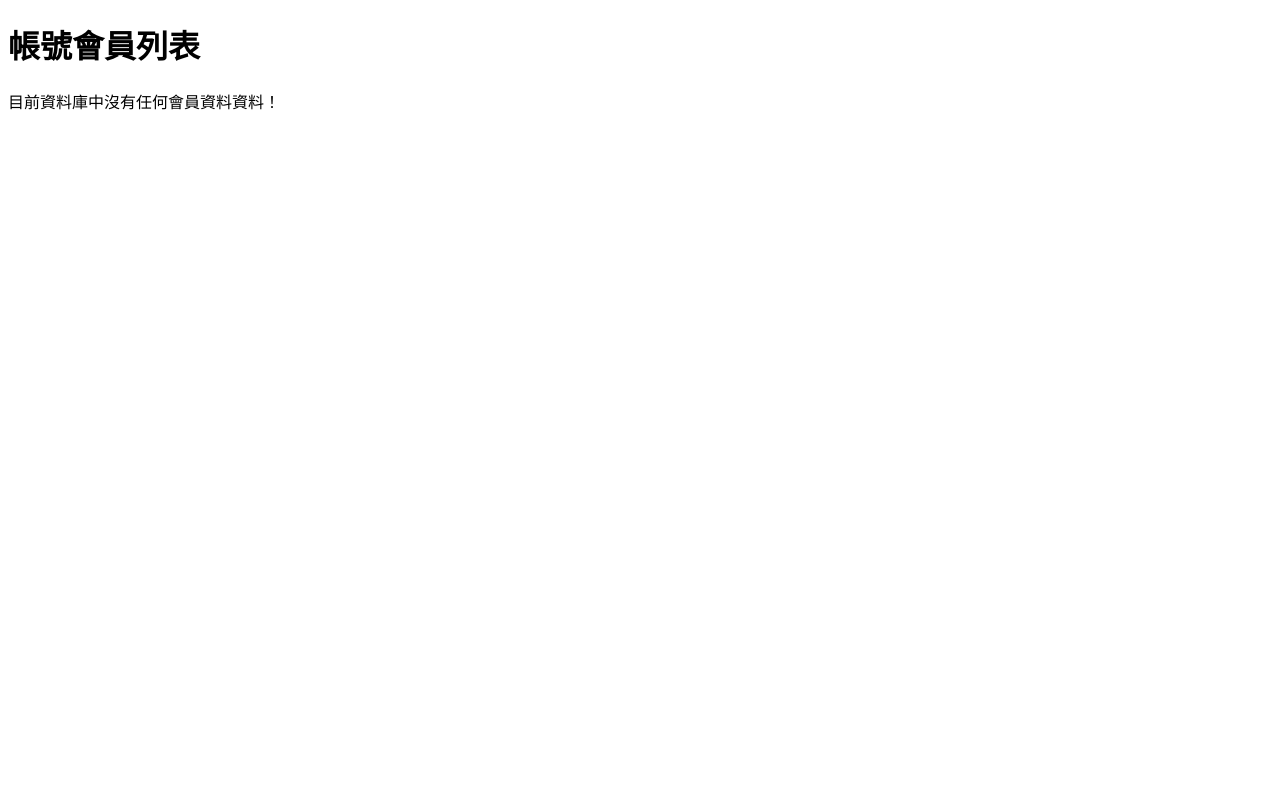
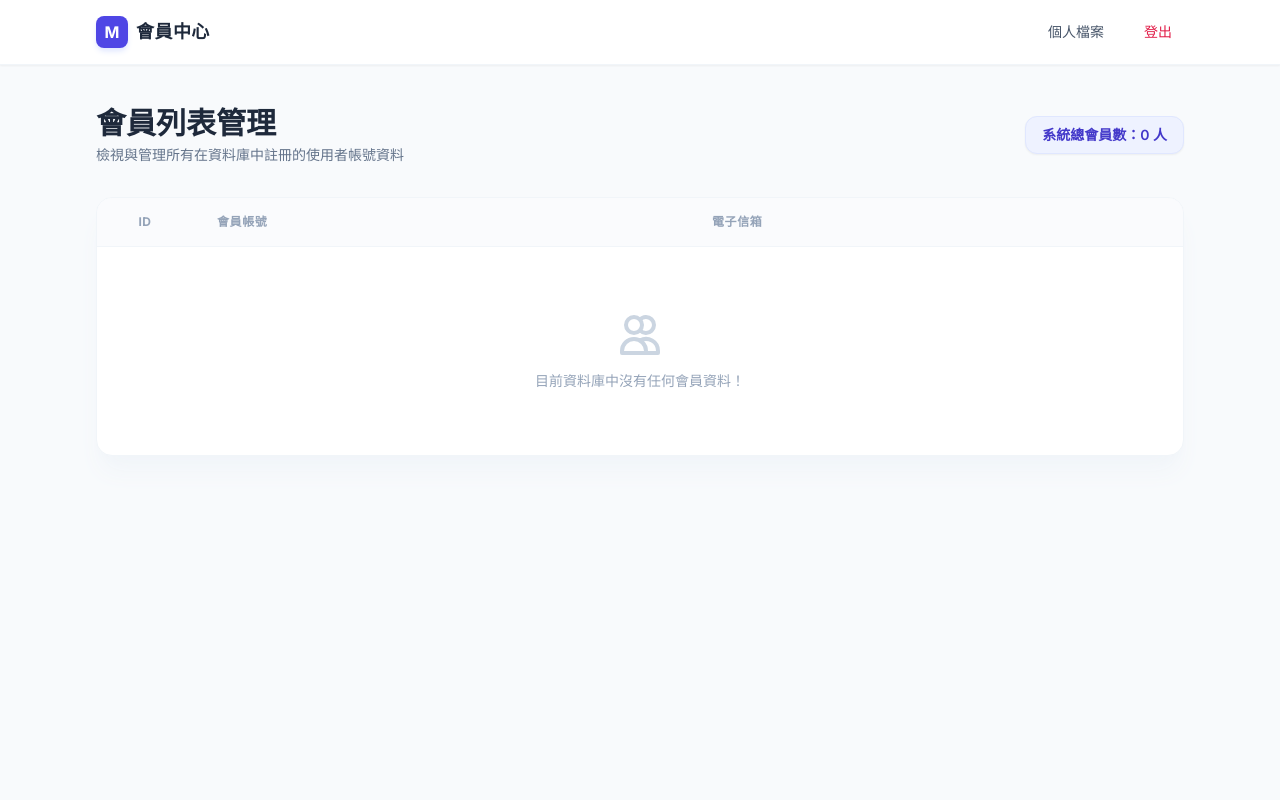
Before and after one commit to gpna1229/login-system-with-flask-and-myaql, a Flask app: page /userlist in a window 1280 px wide. Run offline with Flask 3, Linux system fonts and the light colour scheme; the visitor is signed in with stand-in values (Sample User, id 1); some libraries are stand-ins or nearby versions.

Commit message:
Update CSS style of member list page

```diff
--- a/templates/list.html
+++ b/templates/list.html
@@ -2,33 +2,85 @@
 <html lang="zh-TW">
 <head>
     <meta charset="UTF-8">
-    <title>會員列表</title>
+    <meta name="viewport" content="width=device-width, initial-scale=1.0">
+    <title>會員列表管理</title>
+    <script src="https://cdn.tailwindcss.com"></script>
+    <style>
+        @import url('https://fonts.googleapis.com/css2?family=Inter:wght@300;400;500;600;700&family=Noto+Sans+TC:wght@300;400;500;700&display=swap');
+        body {
+            font-family: 'Inter', 'Noto Sans TC', sans-serif;
+        }
+    </style>
 </head>
-<body>
-    <h1>帳號會員列表</h1>
-    {% if users %}
-        <table>
+<body class="bg-slate-50 min-h-screen flex flex-col justify-between">
+    <nav class="bg-white border-b border-slate-100 sticky top-0 z-10 shadow-sm">
+        <div class="max-w-6xl mx-auto px-4 sm:px-6 lg:px-8">
+            <div class="flex justify-between h-16">
+                <div class="flex items-center gap-2">
+                    <div class="w-8 h-8 rounded-lg bg-indigo-600 flex items-center justify-center text-white font-bold shadow-md shadow-indigo-100">M</div>
+                    <span class="font-bold text-slate-800 text-lg tracking-wide">會員中心</span>
+                </div>
+                <div class="flex items-center gap-2 sm:gap-4">
+                    <a href="/profile" class="text-sm text-slate-600 hover:text-indigo-600 font-medium px-3 py-2 rounded-lg hover:bg-slate-50 transition-all duration-200">個人檔案</a>
+                    <a href="/logout" class="text-sm text-rose-600 hover:text-rose-700 font-medium px-3 py-2 rounded-lg hover:bg-rose-50 transition-all duration-200">登出</a>
+                </div>
+            </div>
+        </div>
+    </nav>
+    <main class="max-w-6xl mx-auto px-4 sm:px-6 lg:px-8 py-10 flex-grow w-full">
+        <div class="mb-8 flex flex-col sm:flex-row justify-between items-start sm:items-center gap-4">
+            <div>
+                <h1 class="text-2xl md:text-3xl font-bold text-slate-800">會員列表管理</h1>
+                <p class="text-sm text-slate-500 mt-1">檢視與管理所有在資料庫中註冊的使用者帳號資料</p>
+            </div>
+            <div class="bg-indigo-50 text-indigo-700 px-4 py-2 rounded-xl text-sm font-semibold border border-indigo-100 shadow-sm">
+                系統總會員數：{{ users|length if users else 0 }} 人
+            </div>
+        </div>
+        <div class="bg-white rounded-2xl shadow-xl shadow-slate-100 border border-slate-100 overflow-hidden">
+            <div class="overflow-x-auto">
+                <table class="w-full text-left border-collapse">
                     <thead>
-                <tr>
-                    <th>ID</th>
-                    <th>使用者名稱</th>
-                    <th>密碼</th>
-                    <th>Email</th>
+                        <tr class="bg-slate-50/75 border-b border-slate-100">
+                            <th class="px-6 py-4 text-xs font-bold text-slate-400 uppercase tracking-wider w-24 text-center">ID</th>
+                            <th class="px-6 py-4 text-xs font-bold text-slate-400 uppercase tracking-wider">會員帳號</th>
+                            <th class="px-6 py-4 text-xs font-bold text-slate-400 uppercase tracking-wider">電子信箱</th>
                         </tr>
                     </thead>
-            <tbody>
+                    <tbody class="divide-y divide-slate-100">
+                        {% if users %}
                             {% for user in users %}
-                <tr>
-                    <td>{{ user.id }}</td>
-                    <td>{{ user.username }}</td>
-                    <td>{{ user.password }}</td>
-                    <td>{{ user.email }}</td>
+                                <tr class="hover:bg-slate-50/50 transition-colors duration-150">
+                                    <td class="px-6 py-4 whitespace-nowrap text-sm font-medium text-slate-400 text-center">
+                                        #{{ user.id }}
+                                    </td>
+                                    <td class="px-6 py-4 whitespace-nowrap">
+                                        <div class="flex items-center gap-3">
+                                            <div class="w-8 h-8 rounded-lg bg-indigo-50 text-indigo-700 flex items-center justify-center font-bold text-xs uppercase shadow-sm">
+                                                {{ user.username[0]|upper if user.username else 'U' }}
+                                            </div>
+                                            <div class="text-sm font-semibold text-slate-700">{{ user.username }}</div>
+                                        </div>
+                                    </td>
+                                    <td class="px-6 py-4 whitespace-nowrap text-sm text-slate-600">
+                                        {{ user.email }}
+                                    </td>
                                 </tr>
                             {% endfor %}
+                        {% else %}
+                            <tr>
+                                <td colspan="4" class="px-6 py-16 text-center text-slate-400 text-sm">
+                                    <svg class="w-12 h-12 mx-auto text-slate-300 mb-3" fill="none" stroke="currentColor" viewBox="0 0 24 24">
+                                        <path stroke-linecap="round" stroke-linejoin="round" stroke-width="2" d="M12 4.354a4 4 0 110 5.292M15 21H3v-1a6 6 0 0112 0v1zm0 0h6v-1a6 6 0 00-9-5.197M13 7a4 4 0 11-8 0 4 4 0 018 0z"></path>
+                                    </svg>
+                                    目前資料庫中沒有任何會員資料！
+                                </td>
+                            </tr>
+                        {% endif %}
                     </tbody>
                 </table>
-    {% else %}
-        <p>目前資料庫中沒有任何會員資料資料！</p>
-    {% endif %}
+            </div>
+        </div>
+    </main>
 </body>
 </html>
```
Lines whose indentation alone changed are shown as unchanged.
